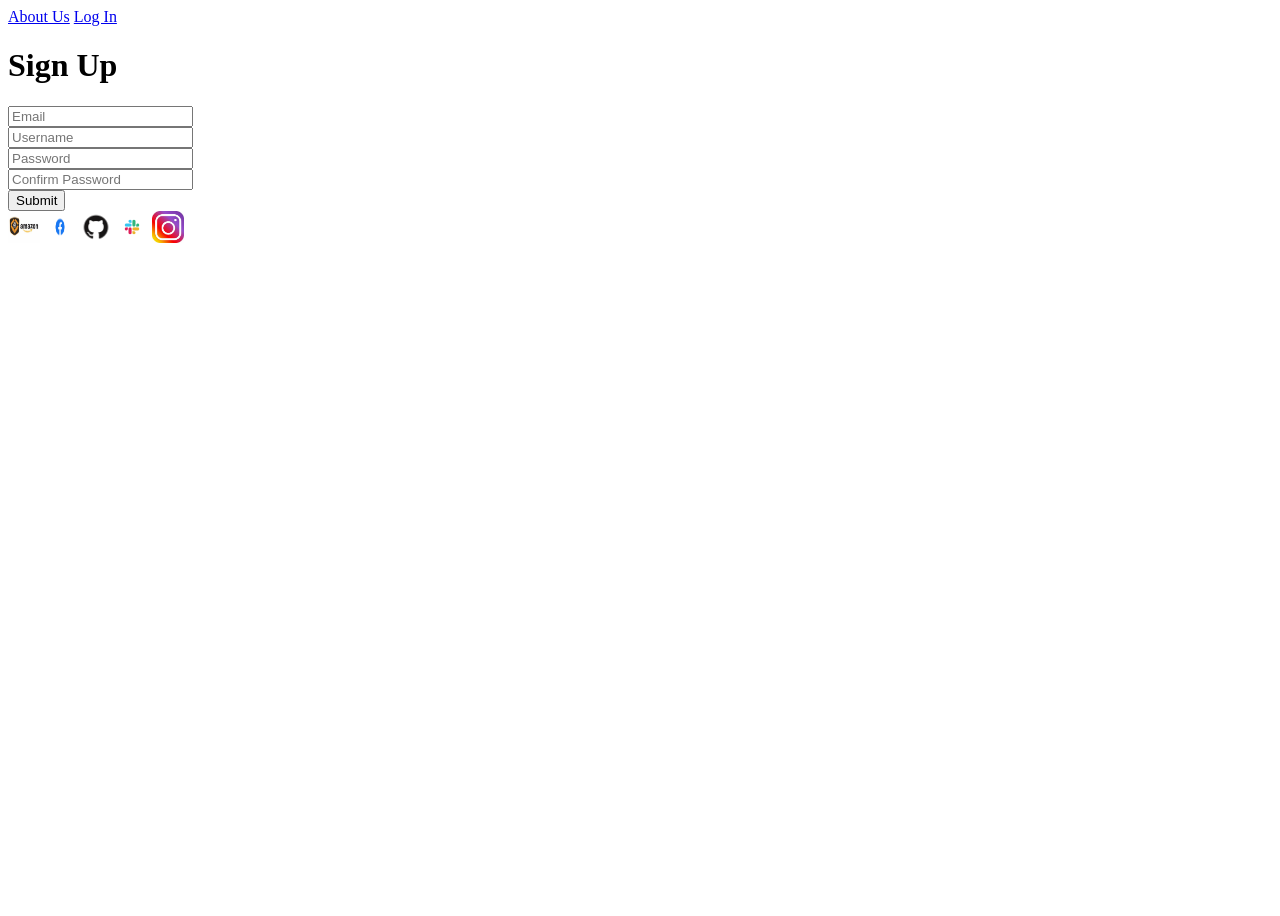
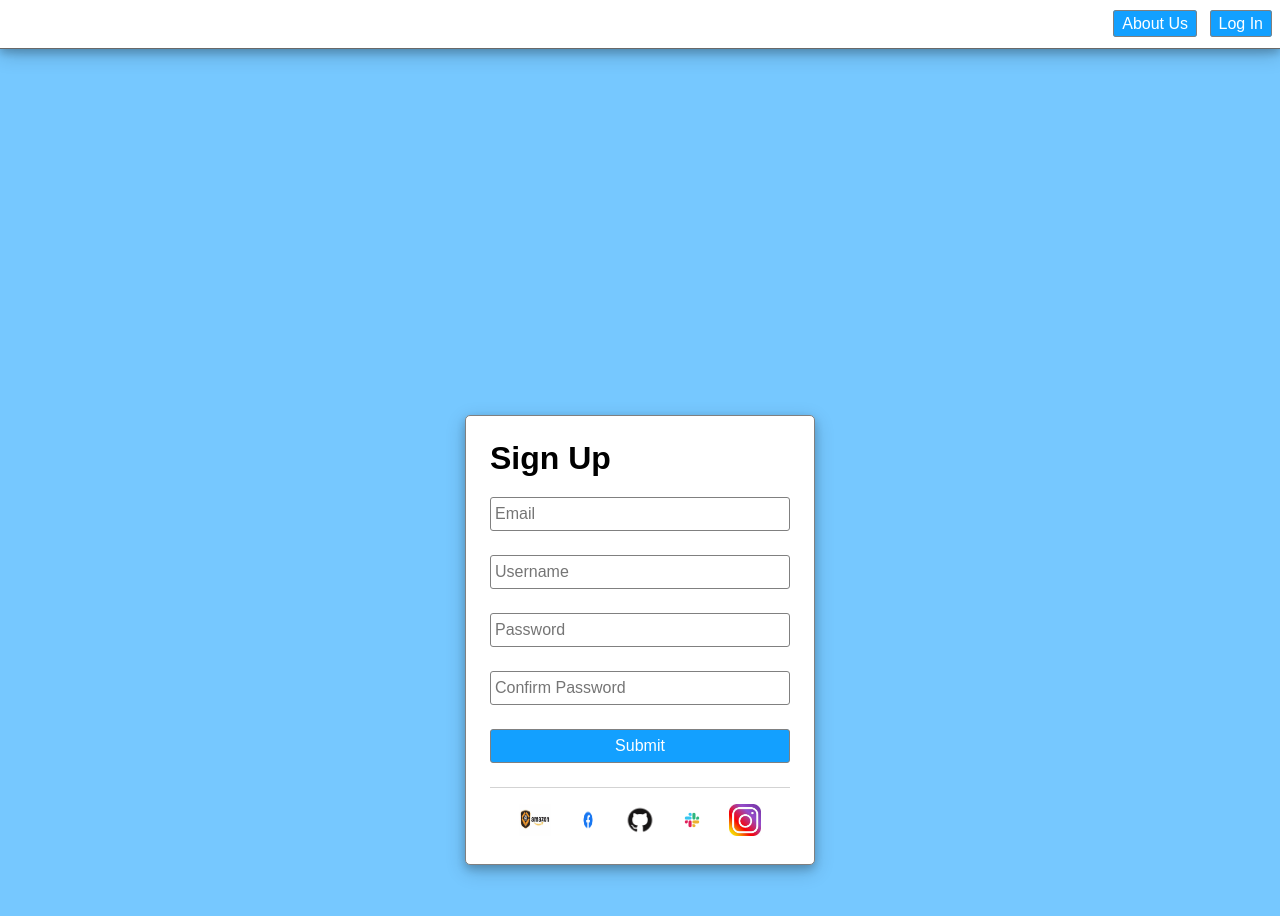
Before and after one commit to MrKovu817/StaticRegisterPage, a plain HTML site: page Index.html in a window 1280 px wide. Before the commit the page ends 800 px from the top, so only its background shows below. Drawn offline with Linux system fonts and the light colour scheme.

Commit message:
StaticRegisterPageCss

```diff
--- a/Index.html
+++ b/Index.html
@@ -4,6 +4,7 @@
     <meta charset="UTF-8">
     <meta http-equiv="X-UA-Compatible" content="IE=edge">
     <meta name="viewport" content="width=, initial-scale=1.0">
+    <link rel="stylesheet" href="./Main.css">
     <title>Register Page</title>
 </head>
 <body>
@@ -11,7 +12,7 @@
         <a href="#">About Us</a>
         <a href="#">Log In</a>
 </header>
-<div>
+<div class="container">
     <h1>Sign Up</h1>
     <form action="">
         <div>
--- /dev/null
+++ b/Main.css
@@ -0,0 +1,90 @@
+body {
+    background-color: #76c8ff;
+    margin: 0;
+    font-family: sans-serif;
+    display: flex;
+    height: 100vw;
+}
+
+header {
+    background-color: white;
+    text-align: right;
+    padding: .75rem 0;
+    border-bottom: solid 1px dimgrey;
+    box-shadow: 0 4px 8px 0 rgba(0, 0, 0, 0.2),
+    0 6px 20px 0 rgba(0, 0, 0, 0.19);
+    position: fixed;
+    top: 0;
+    left: 0;
+    width: 100vw;
+}
+
+header a {
+    color: white;
+    background-color: #13a0ff;
+    border: solid 1px gray;
+    border-radius: 3px;
+    padding: .25rem .5rem;
+    margin-right: .5rem;
+    /* line-height adjusts the amount of space taken up for the font */
+    line-height: 1.5rem;
+    /* This removes the underline from the a tag */
+    text-decoration: none;
+}
+
+header a:hover, form button:hover {
+    background-color: #1084d1;
+    cursor: pointer;
+}
+
+.container {
+    margin: auto;
+    padding: 1.5rem;
+    background-color: white;
+    border: solid 1px gray;
+    border-radius: 5px;
+    box-shadow:
+    0 4px 8px 0 rgba(0, 0, 0, 0.2),
+    0 6px 20px 0 rgba(0, 0, 0, 0.19);
+}
+
+.container > h1 {
+    margin: 0 0 .5rem;
+}
+
+form input, form button {
+    width: 100%;
+    min-width: 300px;
+    /*
+    Our inputs and forms have different default sizes.
+    By changing the box-sizing, we can fix this.
+    */
+    box-sizing: border-box;
+    margin: .75rem 0;
+    padding: .25rem;
+    line-height: 1.5rem;
+    font-size: 1em;
+    border: solid 1px gray;
+    border-radius: 3px;
+}
+
+form button {
+    color: white;
+    background-color: #13a0ff;
+
+}
+
+footer {
+    margin-top: .75rem;
+    border-top: solid 1px lightgray;
+    padding-top: 1rem;
+    text-align: center;
+}
+
+footer img {
+    margin: 0 .5rem;
+}
+
+footer img:hover {
+    cursor: pointer;
+}
```
